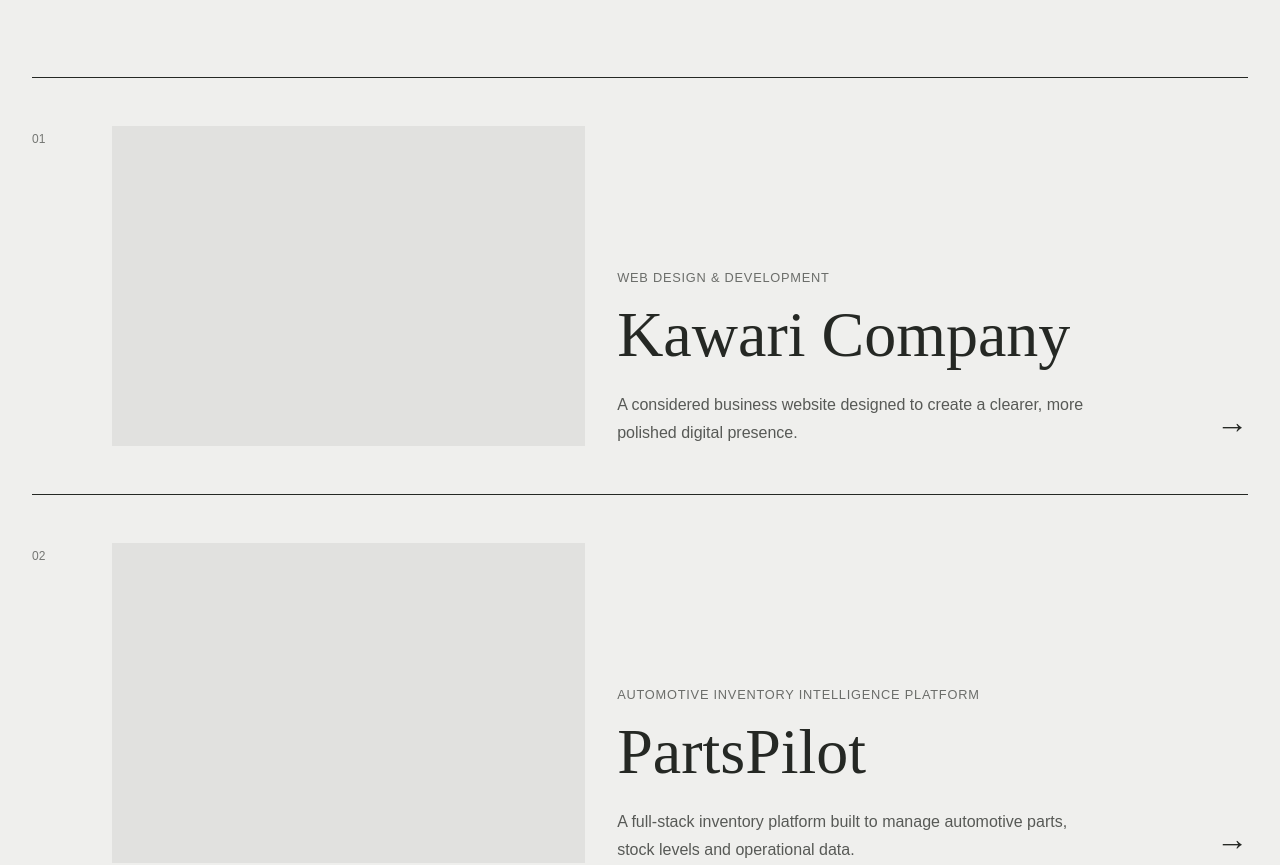
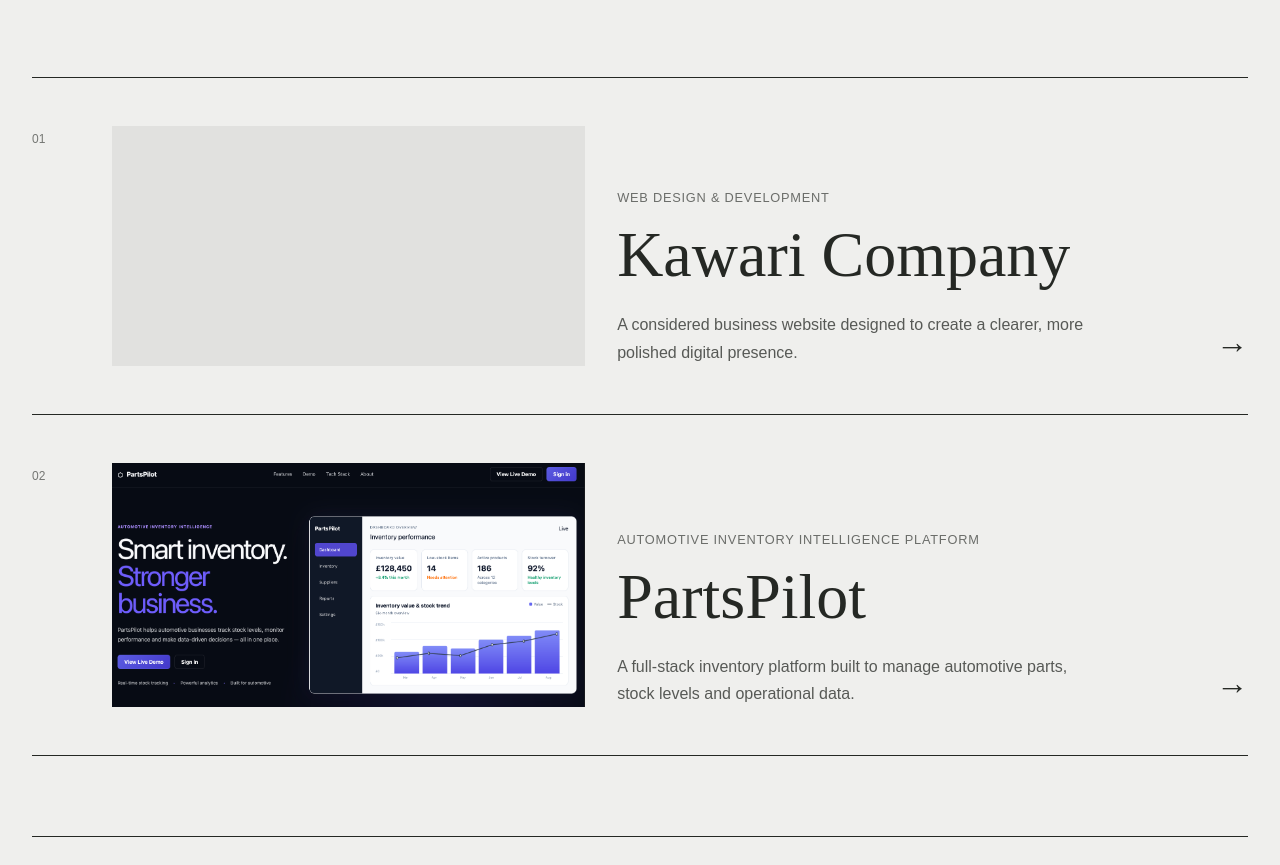
Before and after one commit to irisoak/irisoak-next, a Next.js app: page /work in a window 1280 px wide. Shown: the part 600-1465 px from the top of the page. Built offline with nearby package versions, Linux system fonts and the light colour scheme.

Commit message:
feat: update PartsPilot case study and images

```diff
--- a/src/app/globals.css
+++ b/src/app/globals.css
@@ -3867,7 +3867,7 @@
 }
 
 .work-page__project-image {
-  min-height: 20rem;
+  min-height: 15rem;
 
   background: rgba(0, 0, 0, 0.06);
 
@@ -3882,6 +3882,13 @@
   gap: 2rem;
 }
 
+.work-page__project-screenshot {
+  display: block;
+  width: 100%;
+  height: 100%;
+  object-fit: fill;
+}
+
 .work-page__category {
   margin: 0 0 1rem;
 
@@ -4114,6 +4121,8 @@
   display: block;
   width: 100%;
   height: auto;
+  border-radius: 18px;
+  box-shadow: 0 18px 50px rgba(20, 35, 28, 0.12);
 }
 
 /* ========================================
--- a/src/app/work/page.tsx
+++ b/src/app/work/page.tsx
@@ -1,3 +1,4 @@
+import Image from "next/image";
 import Link from "next/link";
 
 const projects = [
@@ -7,6 +8,8 @@
     description:
       "A considered business website designed to create a clearer, more polished digital presence.",
     href: "/work/kawari-company",
+    image: null,
+    imageAlt: "",
   },
   {
     title: "PartsPilot",
@@ -14,6 +17,9 @@
     description:
       "A full-stack inventory platform built to manage automotive parts, stock levels and operational data.",
     href: "/work/partspilot",
+    image: "/images/work/partspilot/dashboard.png",
+    imageAlt:
+      "PartsPilot dashboard showing inventory metrics and recent activity",
   },
 ];
 
@@ -50,7 +56,15 @@
                 </div>
 
                 <div className="work-page__project-image">
-                  {/* Project image will go here */}
+                  {project.image && (
+                    <Image
+                      src={project.image}
+                      alt={project.imageAlt}
+                      width={1600}
+                      height={900}
+                      className="work-page__project-screenshot"
+                    />
+                  )}
                 </div>
 
                 <div className="work-page__project-content">
@@ -66,7 +80,10 @@
                     </p>
                   </div>
 
-                  <span className="work-page__arrow" aria-hidden="true">
+                  <span
+                    className="work-page__arrow"
+                    aria-hidden="true"
+                  >
                     →
                   </span>
                 </div>
@@ -79,7 +96,8 @@
           <p>Have a project in mind?</p>
 
           <Link href="/#client-journey">
-            Start a conversation <span aria-hidden="true">→</span>
+            Start a conversation{" "}
+            <span aria-hidden="true">→</span>
           </Link>
         </div>
       </div>
--- a/src/app/work/partspilot/page.tsx
+++ b/src/app/work/partspilot/page.tsx
@@ -114,10 +114,6 @@
             <Image
               src="/images/work/partspilot/dashboard.png"
               alt="PartsPilot dashboard showing inventory metrics and recent activity"
-              width={1600}
-              height={900}
-              className="case-study__screenshot"
-              priority
             />
           </div>
         </div>
```
